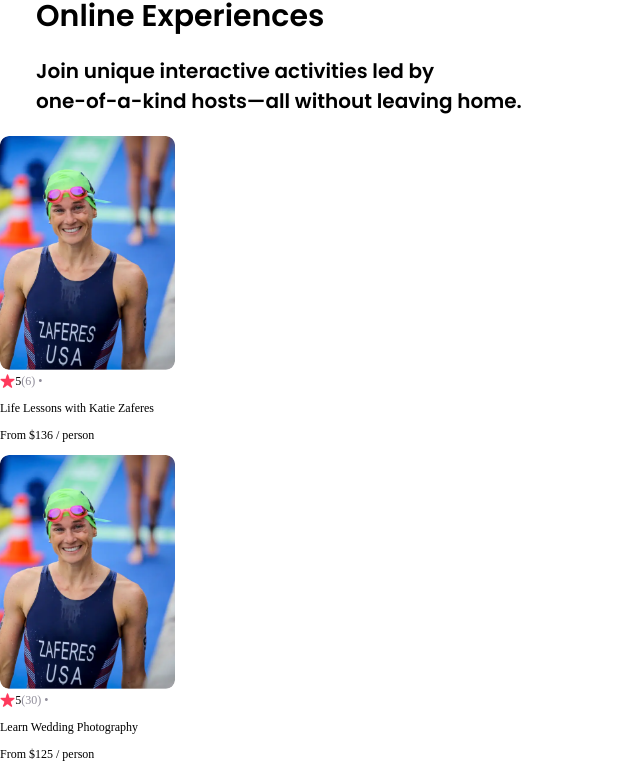
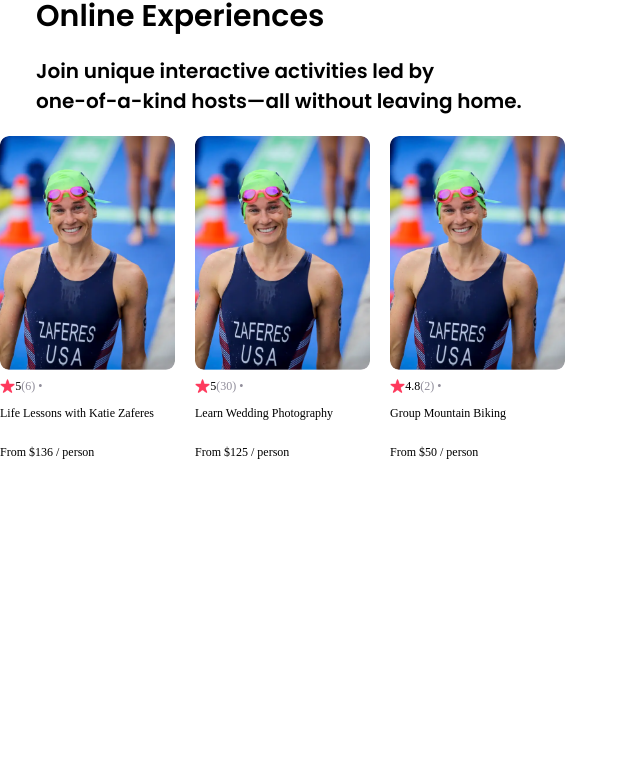
Before and after one commit to shaunvan119/airbnb-clone, a React (Create React App) app: page / in a window 1280 px wide. Shown: the part 515-1287 px from the top of the page, without its empty margins (0-640 px from the left). After the commit the page ends 987 px from the top, so only its background shows below. Built offline with nearby package versions, Linux system fonts and the light colour scheme.

Commit message:
css to cards

```diff
--- a/src/App.js
+++ b/src/App.js
@@ -11,6 +11,7 @@
     const cards = data.map(item => {
         return (
             <Card
+                key={item.id}
                 img={item.coverImg}
                 rating={item.stats.rating}
                 reviewCount={item.stats.reviewCount}
@@ -25,7 +26,9 @@
         <div>
             <Navbar />
             <Hero />
+            <section className="cards-list">
             {cards}
+            </section>
         </div>
     )
 }
--- a/src/index.css
+++ b/src/index.css
@@ -60,16 +60,31 @@
 
 /* Card section*/
 
-
+.cards-list {
+    display: flex;
+    flex-wrap: nowrap;
+    gap: 20px;
+    overflow-x: auto;
+}
 
 .card {
     width: 175px;
     font-size: 12px;
+    flex: 0 0 auto;         /* ADD */
+    display: flex;          /* ADD */
+    flex-direction: column; /* ADD */
 }
 
 .card--image {
     width: 100%;
     border-radius: 9px;
+    margin-bottom: 9px;
+}
+
+/* ADD */
+.card--title {
+    overflow: hidden;
+    text-overflow: ellipsis;
 }
 
 .card--stats {
@@ -80,3 +95,8 @@
 .card--star {
     height: 14px;
 }
+
+/* ADD */
+.card--price {
+    margin-top: auto;
+}
```
